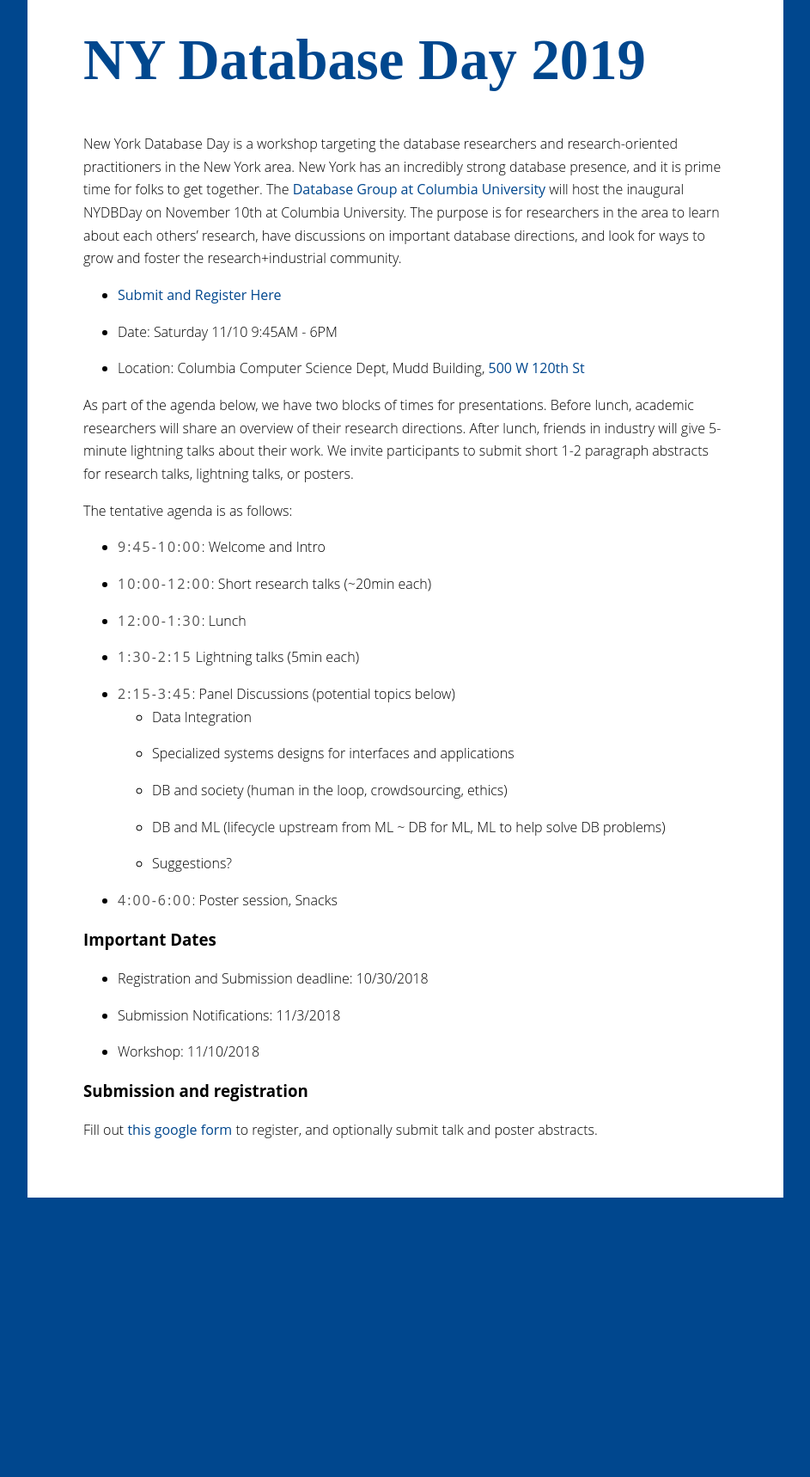
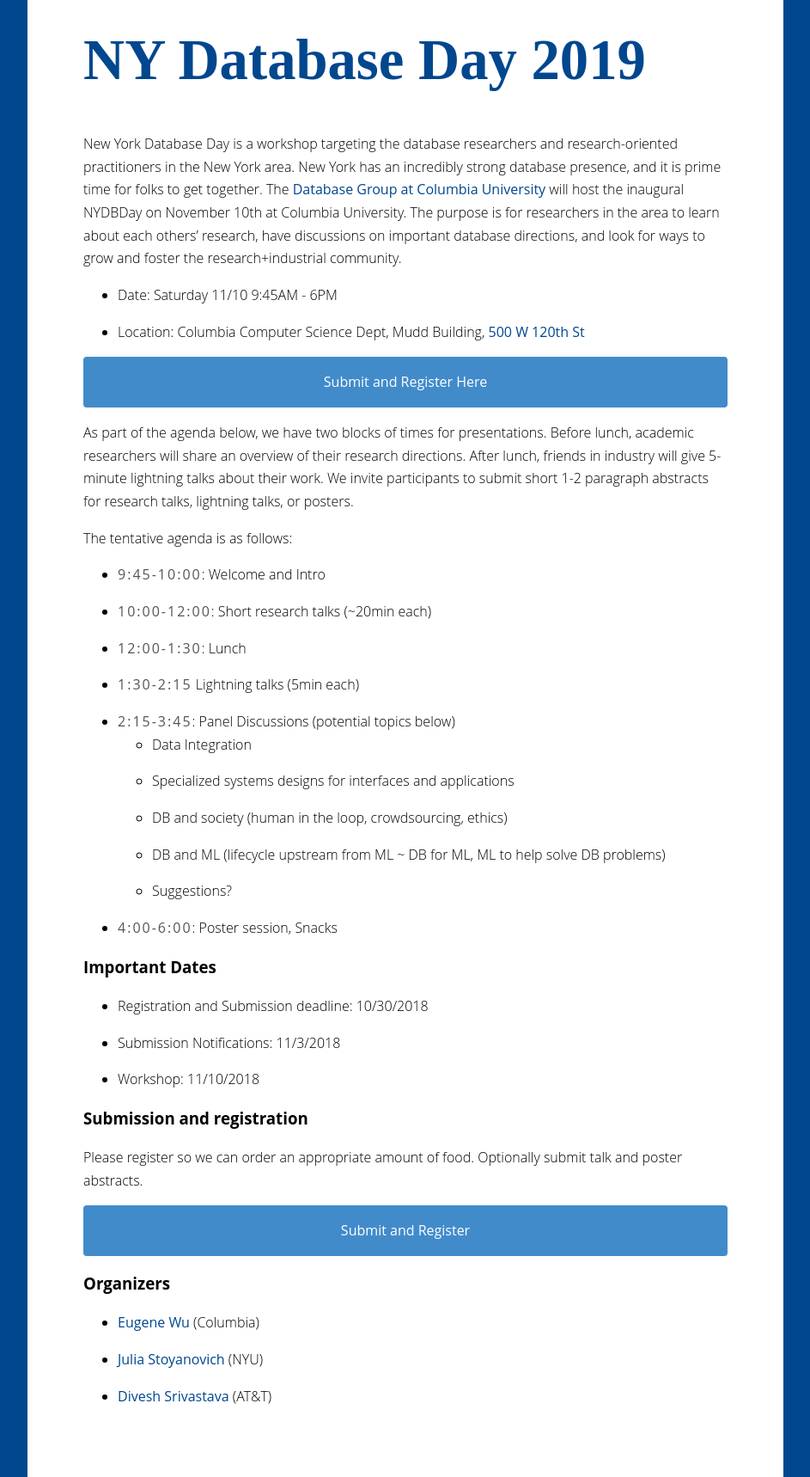
Before and after one commit to nydbday/nydbday.github.io, a Jekyll site: the page built from index.md, in a window 1280 px wide. Shown: the whole page at 86% size, without its empty margins (168-1111 px from the left). Built offline with Jekyll 4.4.1, drawn with Linux system fonts in a browser that asks for light colours; before the commit the page ends 1393 px from its top, so only the background shows below that.

Commit message:
updated site

```diff
--- a/files/css/conf.css
+++ b/files/css/conf.css
@@ -46,13 +46,28 @@
   margin-left: 5em;
 }
 
+.link a{
+    display: block;
+    padding: 1em;
+    padding-left: 4em;
+    padding-right: 4em;
+    background: #428bca;
+    color: white;
+    text-decoration: none;
+    border-radius: 4px;
+    margin-top: 1em;
+    text-align: center;
+}
+.link a:hover {
+  background: #2c7bbf;
+}
 
 body {
   background: white;
   padding: 65px;
   padding-top: 50px;
   min-width:600px;
-  width: 80%;
+  width: 85%;
   line-height: 20pt;
   max-width: 750px;
   margin-left: auto;
--- a/index.md
+++ b/index.md
@@ -6,9 +6,11 @@
 
 New York Database Day is a workshop targeting the database researchers and research-oriented practitioners in the New York area. New York has an incredibly strong database presence, and it is prime time for folks to get together. The [Database Group at Columbia University](https://cudbg.github.io) will host the inaugural NYDBDay on November 10th at Columbia University. The purpose is for researchers in the area to learn about each others’ research, have discussions on important database directions, and look for ways to grow and foster the research+industrial community.
 
-* [Submit and Register Here](https://goo.gl/forms/DQcfAMCzqg6hmaVJ3)
 * Date: Saturday 11/10 9:45AM - 6PM
 * Location: Columbia Computer Science Dept, Mudd Building, [500 W 120th St](https://goo.gl/maps/3j1L69NpGZS2)
+
+{:.link}
+[Submit and Register Here](https://goo.gl/forms/DQcfAMCzqg6hmaVJ3)
 
 
 As part of the agenda below, we have two blocks of times for presentations. Before lunch, academic researchers will share an overview of their research directions. After lunch, friends in industry will give 5-minute lightning talks about their work. We invite participants to submit short 1-2 paragraph abstracts for research talks, lightning talks, or posters.
@@ -37,4 +39,14 @@
 
 ### Submission and registration
 
-Fill out [this google form](https://goo.gl/forms/DQcfAMCzqg6hmaVJ3) to register, and optionally submit talk and poster abstracts.
+Please register so we can order an appropriate amount of food.  Optionally submit talk and poster abstracts.
+
+{:.link}
+[Submit and Register](https://goo.gl/forms/DQcfAMCzqg6hmaVJ3)
+
+
+### Organizers
+
+* [Eugene Wu](http://www.eugenewu.net) (Columbia)
+* [Julia Stoyanovich](https://engineering.nyu.edu/faculty/julia-stoyanovich) (NYU)
+* [Divesh Srivastava](https://divesh.net/) (AT&T)
```
Also changed, not shown: 1 other file.
